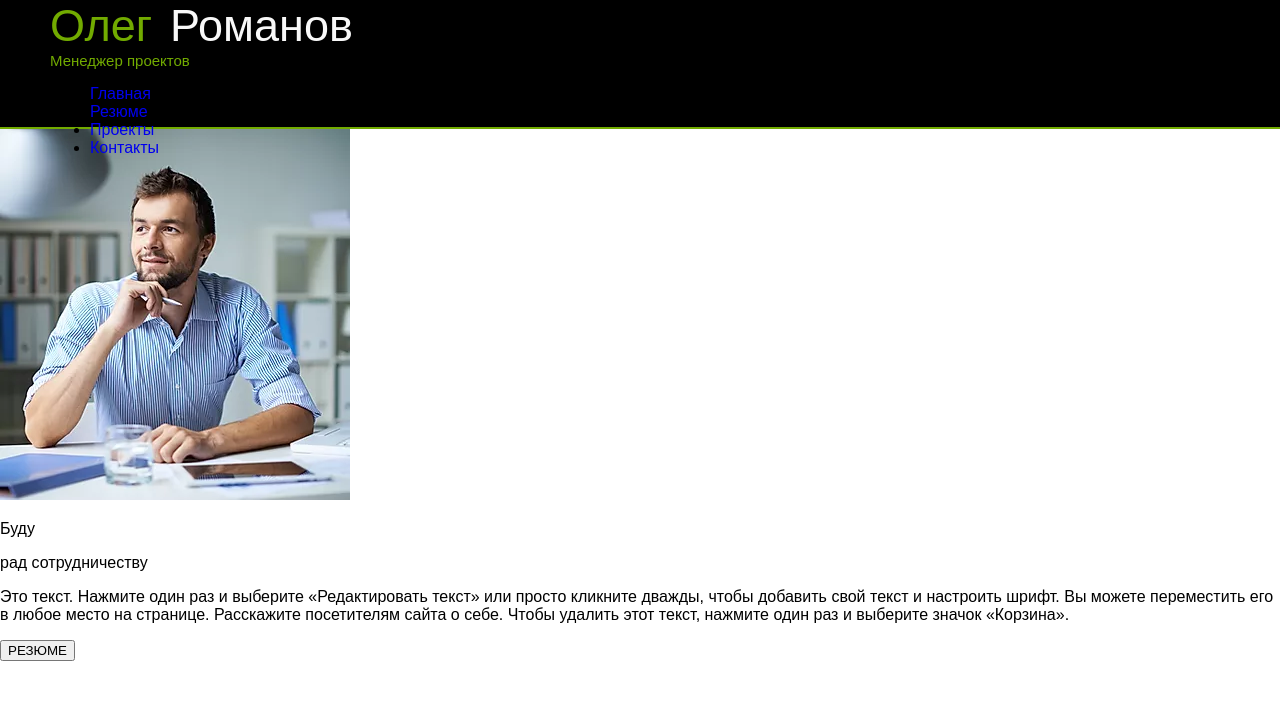
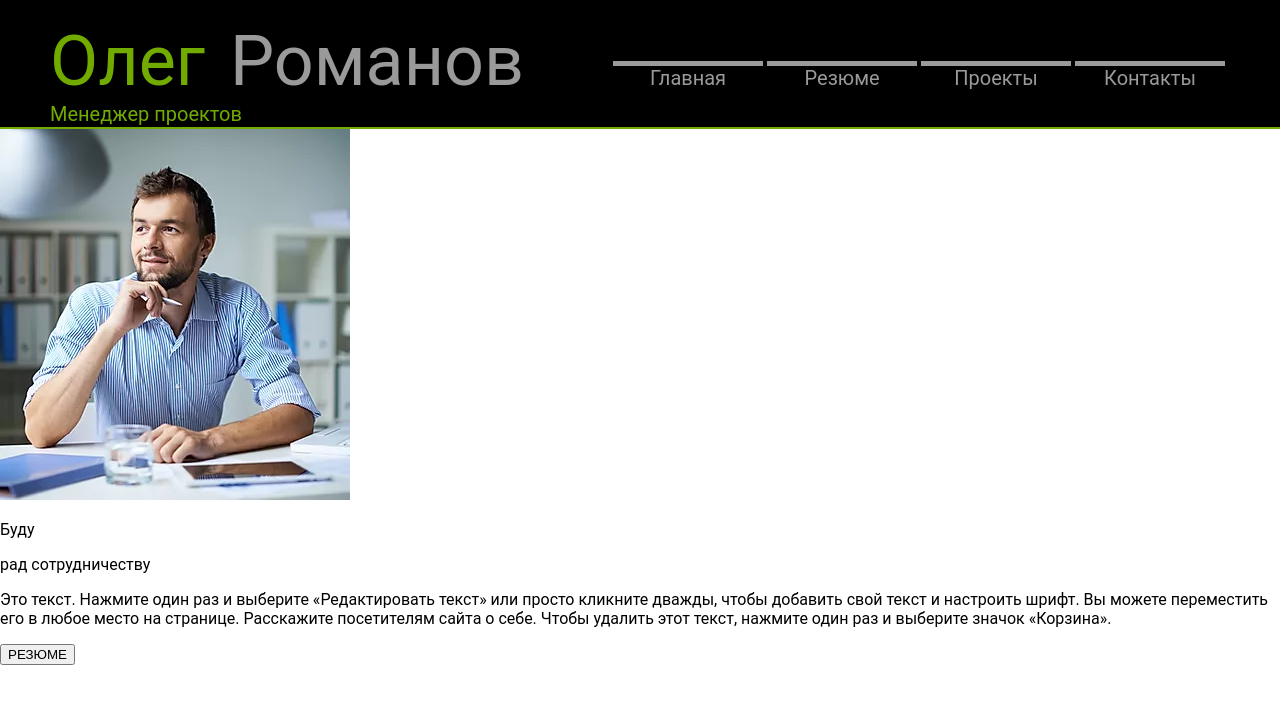
Before and after one commit to PunksPlay/punksplay.github.io, a plain HTML site: page index.html in a window 1280 px wide. Drawn offline with Linux system fonts and the light colour scheme.

Commit message:
Update style.css

```diff
--- a/css/style.css
+++ b/css/style.css
@@ -7,7 +7,7 @@ header{
 body{
     margin: 0px;
     padding: 0px;
-    font-family: Arial, Helvetica, sans-serif;
+    font-family: 'Roboto', sans-serif;
 }
 
 .inner_header{
@@ -17,25 +17,46 @@ body{
 }
 
 .logo{
-    font-size: 45px;
+    font-size: 70px;
     color: #72AB00;
     position: relative;
+    top: 20px;
 }
 
 .logo_2{
-    color: #F8F8F8;
+    color: #9A9A9A;
     position: absolute;
-    left: 120px;
+    left: 180px;
     top: 0px;
 }
 
 .logo_bot{
-    font-size: 15px;
+    font-size: 20px;
     color: #72AB00;
 }
 
 a{
     text-decoration: none;
+}
+
+li{
+    border-top: solid 5px #9A9A9A;
+    text-align: center;
+    position: relative;
+    list-style: none;
+    display: inline-block;
+    width: 150px;
+}
+
+li a {
+    font-size: 20px;
+    color: #9A9A9A;
+}
+
+ul{
+    position: absolute;
+    right: 5px;
+    bottom: 0px;
 }
 
 .main{
```
